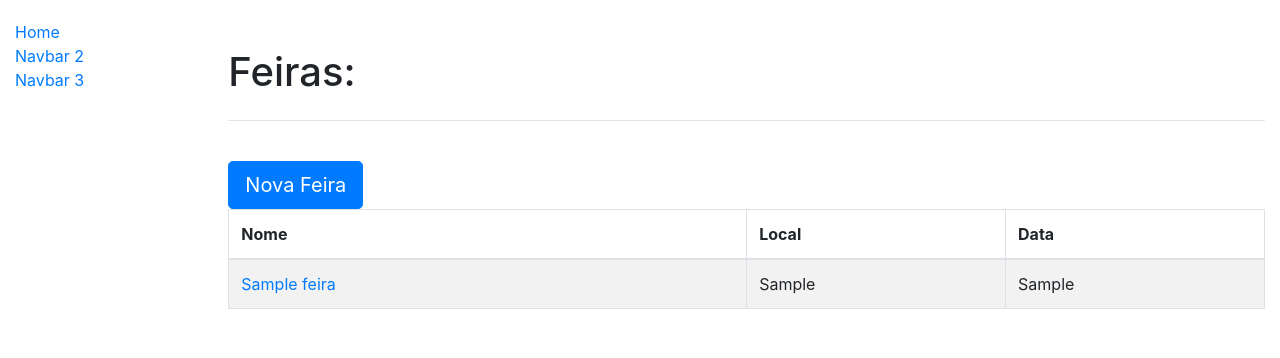
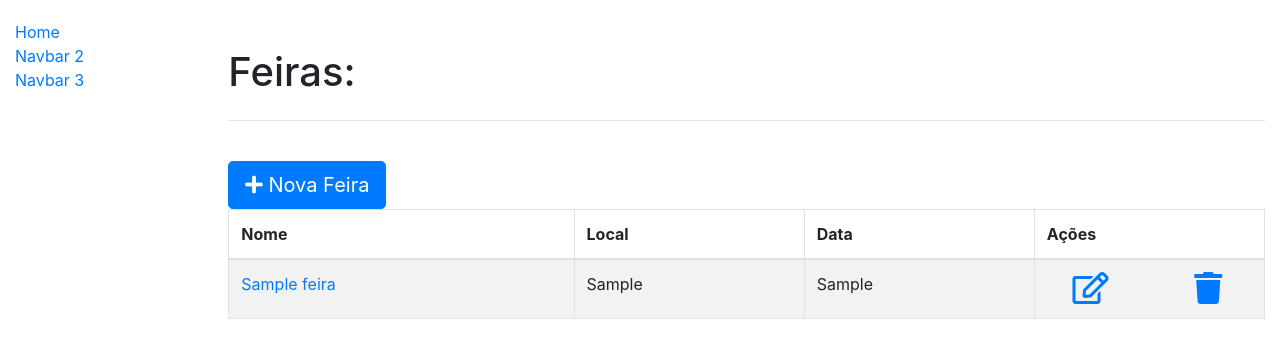
Before and after one commit to brunocoutinhoo/T2-INF1407, a Django app: page /projeto/feira/lista in a window 1280 px wide. Shown: the top 358 px of the page. Run offline with Django 3.2, Linux system fonts and the light colour scheme; tables that the repository leaves empty hold one stand-in row (values such as "Sample post"); some libraries are stand-ins or nearby versions.

Commit message:
links do base generic

```diff
--- a/projeto/templates/base_generic.html
+++ b/projeto/templates/base_generic.html
@@ -3,9 +3,16 @@
 <head>
   {% block title %}<title>Feira Livre</title>{% endblock %}
   <meta charset="utf-8">
+  {% load static %}
+
+  <!-- CSS -->
   <meta name="viewport" content="width=device-width, initial-scale=1">
   <link rel="stylesheet" href="https://cdn.jsdelivr.net/npm/bootstrap@4.6.1/dist/css/bootstrap.min.css" integrity="sha384-zCbKRCUGaJDkqS1kPbPd7TveP5iyJE0EjAuZQTgFLD2ylzuqKfdKlfG/eSrtxUkn" crossorigin="anonymous">
-  {% load static %}
+  <link rel="stylesheet" href="https://use.fontawesome.com/releases/v5.14.0/css/all.css" integrity="sha384-HzLeBuhoNPvSl5KYnjx0BT+WB0QEEqLprO+NBkkk5gbc67FTaL7XIGa2w1L0Xbgc" crossorigin="anonymous">
+
+  <!-- Scripts -->
+  <script type="text/javascript" src="{% static 'js/jquery-3.5.1.min.js' %}"></script>
+
   <link rel="stylesheet" href="{% static 'css/estilos.css' %}">
 </head>
 <body>
--- a/projeto/templates/feiras/lista_feiras.html
+++ b/projeto/templates/feiras/lista_feiras.html
@@ -28,9 +28,10 @@
         <table class="table table-striped table-bordered" id="tabela_feiras">
             <thead>
                 <tr>
-                    <th width="50%"> Nome </th>
-                    <th width="25%"> Local </th>
-                    <th width="25%"> Data </th>
+                    <th width="30%"> Nome </th>
+                    <th width="20%"> Local </th>
+                    <th width="20%"> Data </th>
+                    <th width="20%"> Ações </th>
                 </tr>
             </thead>
             <tbody>
@@ -49,6 +50,20 @@
                     {{ feira.dia_semana }}
                     </a>
                 </td>
+                <td>
+                  <div class="row justify-content-between">
+                    <div class="col-6 text-center">
+                    <a href="{% url 'editar_feira' feira.feira_id %}" data-tt="tooltip" title="Editar propriedades da feira.">
+                      <i class="far fa-edit fa-2x"></i>
+                    </a>
+                    </div>
+                    <div class="col-6 text-center">
+                    <a href="#" data-href="{% url 'deletar_feira'  feira.feira_id %}" data-toggle="modal" data-target="#modal_deletar_feira" data-tt="tooltip" title="Realizar exclusão da feira.">
+                      <i class="fa fa-trash fa-2x"></i>
+                    </a>
+                    </div>
+                  </div>
+                </td>
             </tr>
             {% endfor %}
             </tbody>
@@ -62,12 +77,30 @@
         </div>
       </div>
       <br>
+      <div id="modal_deletar_feira" class="modal fade" tabindex="-1" role="dialog">
+        <div class="modal-dialog" role="document">
+          <div class="modal-content">
+            <div class="modal-header">
+              <button type="button" class="close" data-dismiss="modal" aria-label="Close"><span aria-hidden="true">&times;</span></button>
+              <h4 class="modal-title">Tem certeza que deseja deletar esta feira?</h4>
+            </div>
+            <div class="modal-footer">
+              <button type="button" class="btn btn-primary btn-lg" data-dismiss="modal">Cancelar</button>
+              <a type="button" class="btn btn-danger btn-lg btn-ok">Sim</a>
+            </div>
+          </div><!-- /.modal-content -->
+        </div><!-- /.modal-dialog -->
+      </div><!-- /.modal -->
     </div>
   </div>
 </div>
 
 
 <script>
+
+$('#modal_deletar_feira').on('show.bs.modal', function(e) {
+    $(this).find('.btn-ok').attr('href', $(e.relatedTarget).data('href'));
+});
 
 $(document).ready(function() {
   $.fn.dataTable.moment('DD/MM/YYYY');
```
